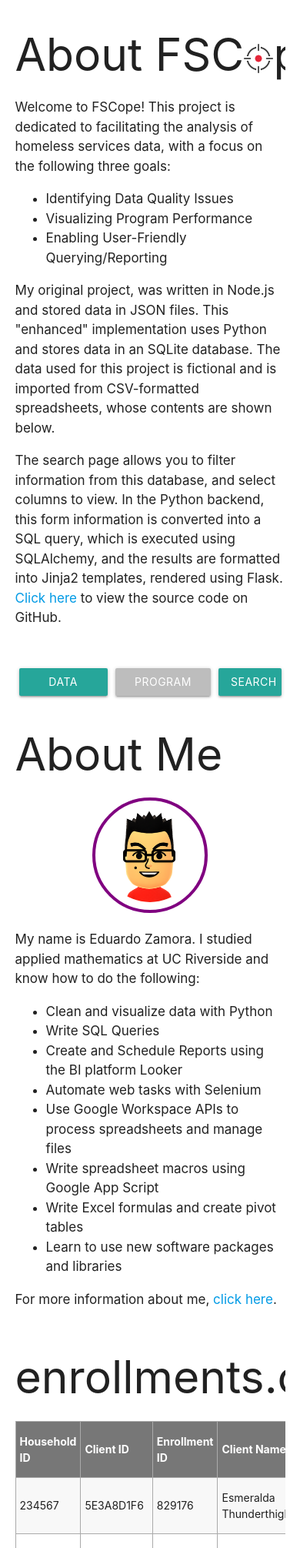
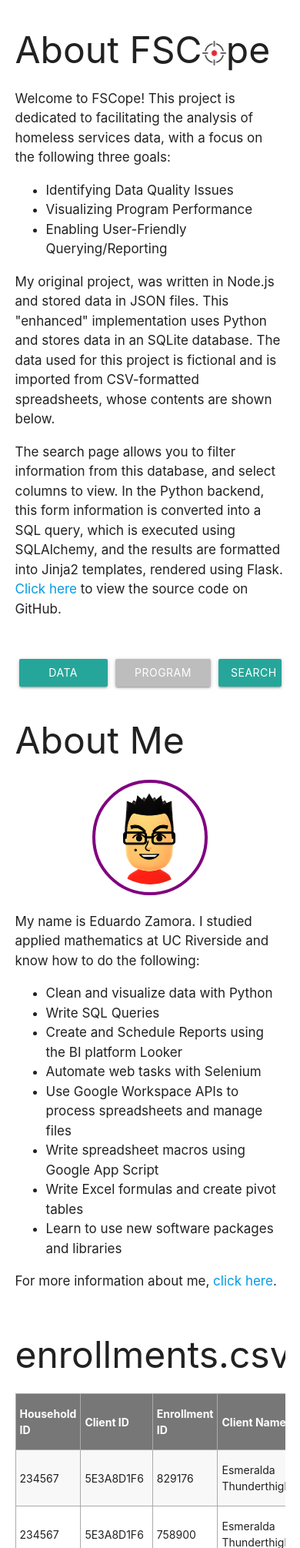
Before and after one commit to ezamo007/FSCope-Enhanced, a Flask app: page / in a window 390 px wide. Shown: the top 2011 px of the page at 77% size. Run offline with Flask 3, Linux system fonts and the light colour scheme.

Commit message:
Adjust logo size

```diff
--- a/app.py
+++ b/app.py
@@ -9,10 +9,8 @@ from sqlalchemy.orm import sessionmaker
 app = Flask(__name__, static_folder='static')
 Material(app)
 
-
 def get_attr(obj, attr):
     return getattr(obj, attr)
-
 
 env = Environment()
 
--- a/static/css/index.css
+++ b/static/css/index.css
@@ -81,6 +81,9 @@ p, li {
 p, li {
   font-size: 17px;
 }
+h1{
+  font-size: 48px;
+}
 #aboutMeDiv{
   flex-direction: column;
   align-items: center; /* Add this line to center the image vertically */
```
